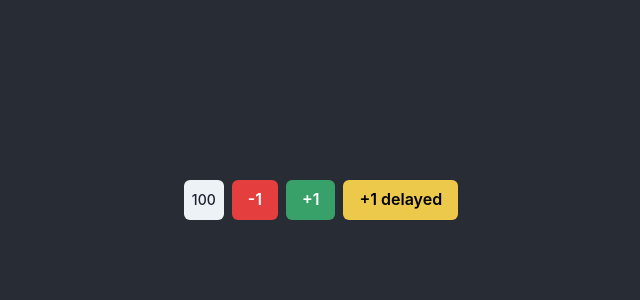
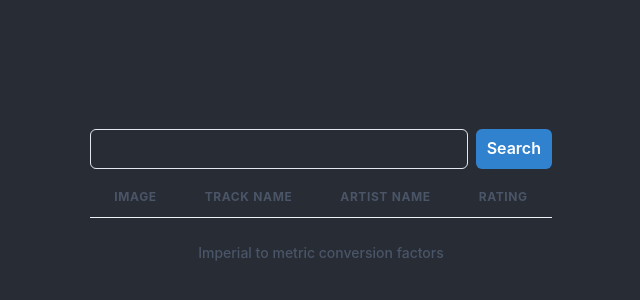
Before and after one commit to choosen/typescript_workshop_ebooks, a React (Create React App) app: page / in a window 1280 px wide. Shown: the part 200-500 px from the top of the page, without its empty margins (319-959 px from the left). Built offline with nearby package versions, Linux system fonts and the light colour scheme.

Commit message:
Add itunes working. with fix for missing fields

```diff
--- a/package.json
+++ b/package.json
@@ -16,7 +16,8 @@
     "react-redux": "^7.2.2",
     "react-scripts": "4.0.1",
     "redux-saga": "^1.1.3",
-    "web-vitals": "^0.2.4"
+    "web-vitals": "^0.2.4",
+    "yup": "^0.32.8"
   },
   "scripts": {
     "start": "react-scripts start",
--- a/src/App.tsx
+++ b/src/App.tsx
@@ -1,11 +1,11 @@
 import styles from './App.module.css';
-import { Counter } from './counter';
+import { Itunes } from './itunes';
 
 function App() {
   return (
     <div className={styles['App']}>
       <header className={styles['App-header']}>
-        <Counter startingValue={100} />
+        <Itunes />
       </header>
     </div>
   );
--- a/src/counter/counterSaga.ts
+++ b/src/counter/counterSaga.ts
@@ -1,12 +1,14 @@
-import { PayloadAction } from '@reduxjs/toolkit';
 import { incCount, incCountDelayed } from './counterSlice';
 import { call, put, takeLatest } from 'redux-saga/effects';
+import { PayloadActionFromCreator } from '../utils';
 
 export async function wait(ms: number) {
   return new Promise((resolve) => setTimeout(resolve, ms));
 }
 
-export function* onIncCountDelayed(action: PayloadAction<number>) {
+export function* onIncCountDelayed(
+  action: PayloadActionFromCreator<typeof incCountDelayed>
+) {
   yield call(wait, 1000);
   yield put(incCount(action.payload));
 }
--- /dev/null
+++ b/src/itunes/Itunes.tsx
@@ -0,0 +1,69 @@
+import {
+  Button,
+  Image,
+  Input,
+  Stack,
+  Table,
+  TableCaption,
+  Tbody,
+  Td,
+  Th,
+  Thead,
+  Tr,
+} from '@chakra-ui/react';
+import { useState } from 'react';
+import { useDispatch, useSelector } from 'react-redux';
+import { selectEbooks, Ebook, fetchEbooks } from './itunesSlice';
+
+export function EbookTable({ ebooks }: { ebooks: Ebook[] }) {
+  return (
+    <Table variant="simple">
+      <TableCaption>Imperial to metric conversion factors</TableCaption>
+      <Thead>
+        <Tr>
+          <Th>Image</Th>
+          <Th>Track Name</Th>
+          <Th>Artist Name</Th>
+          <Th>Rating</Th>
+        </Tr>
+      </Thead>
+      <Tbody>
+        {ebooks.map((ebook) => (
+          <Tr key={ebook.trackId}>
+            <Td>
+              <Image src={ebook.artworkUrl100} alt="Segun Adebayo" />
+            </Td>
+            <Td>{ebook.trackName}</Td>
+            <Td>{ebook.artistName}</Td>
+            <Td isNumeric>
+              {ebook.averageUserRating} ({ebook.userRatingCount})
+            </Td>
+          </Tr>
+        ))}
+      </Tbody>
+    </Table>
+  );
+}
+
+export function Itunes() {
+  const ebooks = useSelector(selectEbooks);
+  const dispatch = useDispatch();
+  const [searchTerm, setSearchTerm] = useState('');
+  return (
+    <Stack>
+      <Stack direction="row">
+        <Input
+          value={searchTerm}
+          onChange={(event) => setSearchTerm(event.target.value)}
+        />
+        <Button
+          colorScheme="blue"
+          onClick={() => dispatch(fetchEbooks(searchTerm))}
+        >
+          Search
+        </Button>
+      </Stack>
+      <EbookTable ebooks={ebooks} />
+    </Stack>
+  );
+}
--- /dev/null
+++ b/src/itunes/index.ts
@@ -0,0 +1 @@
+export * from './Itunes';
--- /dev/null
+++ b/src/itunes/itunesSaga.ts
@@ -0,0 +1,49 @@
+import { call, put, takeLatest } from 'redux-saga/effects';
+import * as yup from 'yup';
+import { PayloadActionFromCreator } from '../utils';
+import { fetchEbooks, setEbooks } from './itunesSlice';
+
+const ebookSchema = yup.object({
+  trackId: yup.number().defined(),
+  artworkUrl100: yup.string().defined(),
+  trackName: yup.string().defined(),
+  artistName: yup.string().defined(),
+  formattedPrice: yup.string(),
+  averageUserRating: yup.number(),
+  userRatingCount: yup.number(),
+});
+
+type ApiEbook = yup.InferType<typeof ebookSchema>;
+
+export async function getEbooks(searchTerm: string): Promise<ApiEbook[]> {
+  const response = await fetch(
+    `https://itunes.apple.com/search?term=${encodeURIComponent(
+      searchTerm
+    )}&entity=ebook`
+  );
+  const rawData: any = await response.json();
+  const data = await yup
+    .object({
+      resultCount: yup.number().defined(),
+      results: yup.array(ebookSchema).defined(),
+    })
+    .validate(rawData);
+
+  return data.results;
+}
+
+export function* onFetchEbooks(
+  action: PayloadActionFromCreator<typeof fetchEbooks>
+) {
+  console.log('fetching ebooks for', action.payload);
+  try {
+    const ebooks: ApiEbook[] = yield call(getEbooks, action.payload);
+    yield put(setEbooks(ebooks));
+  } finally {
+    console.log('fetching done');
+  }
+}
+
+export function* itunesSaga() {
+  yield takeLatest(fetchEbooks.type, onFetchEbooks);
+}
--- /dev/null
+++ b/src/itunes/itunesSlice.ts
@@ -0,0 +1,33 @@
+import { createSlice, PayloadAction } from '@reduxjs/toolkit';
+import { StoreState } from '../store';
+
+export type Ebook = {
+  trackId: number;
+  artworkUrl100: string;
+  trackName: string;
+  artistName: string;
+  formattedPrice: string | undefined;
+  averageUserRating: number | undefined;
+  userRatingCount: number | undefined;
+};
+
+type ItunesState = {
+  ebooks: Ebook[];
+};
+
+export const itunesSlice = createSlice({
+  name: 'itunes',
+  initialState: {
+    ebooks: [],
+  } as ItunesState,
+  reducers: {
+    fetchEbooks(state, action: PayloadAction<string>) {},
+    setEbooks(state, action: PayloadAction<Ebook[]>) {
+      state.ebooks = action.payload;
+    },
+  },
+});
+
+export const { fetchEbooks, setEbooks } = itunesSlice.actions;
+
+export const selectEbooks = (state: StoreState) => state.itunes.ebooks;
--- a/src/store.ts
+++ b/src/store.ts
@@ -3,18 +3,21 @@
 import createSagaMiddleware from 'redux-saga';
 import { counterSaga } from './counter/counterSaga';
 import { all } from 'redux-saga/effects';
+import { itunesSlice } from './itunes/itunesSlice';
+import { itunesSaga } from './itunes/itunesSaga';
 
 const sagaMiddleware = createSagaMiddleware();
 
 export const store = configureStore({
   reducer: {
     counter: counterSlice.reducer,
+    itunes: itunesSlice.reducer,
   },
   middleware: [sagaMiddleware],
 });
 
 function* rootSaga() {
-  yield all([counterSaga()]);
+  yield all([counterSaga(), itunesSaga()]);
 }
 
 sagaMiddleware.run(rootSaga);
--- /dev/null
+++ b/src/utils.ts
@@ -0,0 +1,7 @@
+import { ActionCreatorWithPayload, PayloadAction } from '@reduxjs/toolkit';
+
+export type PayloadActionFromCreator<AC> = AC extends ActionCreatorWithPayload<
+  infer P
+>
+  ? PayloadAction<P>
+  : unknown;
```
Also changed, not shown: 2 other files (tests, documents, lock files or other folders).
